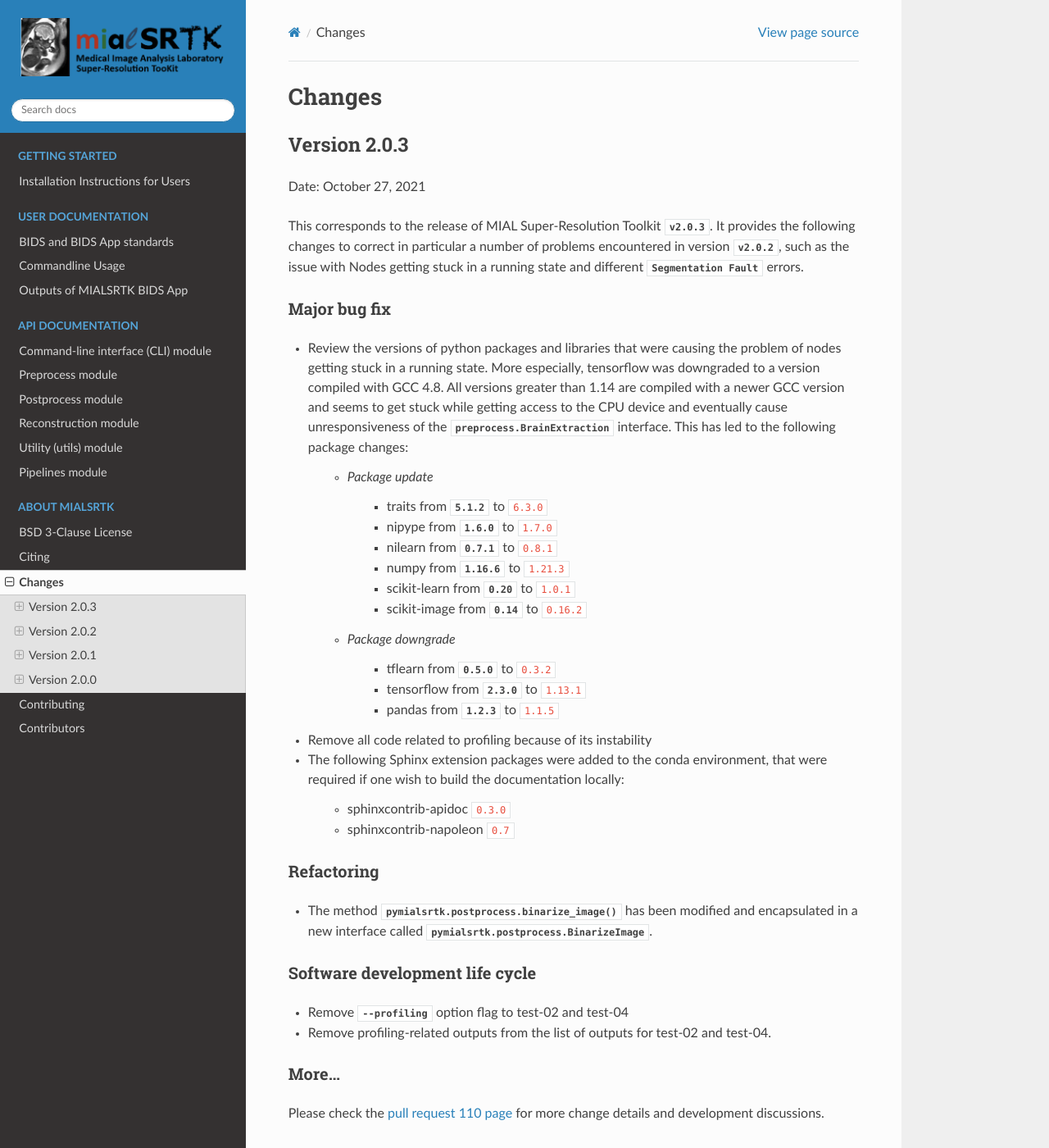
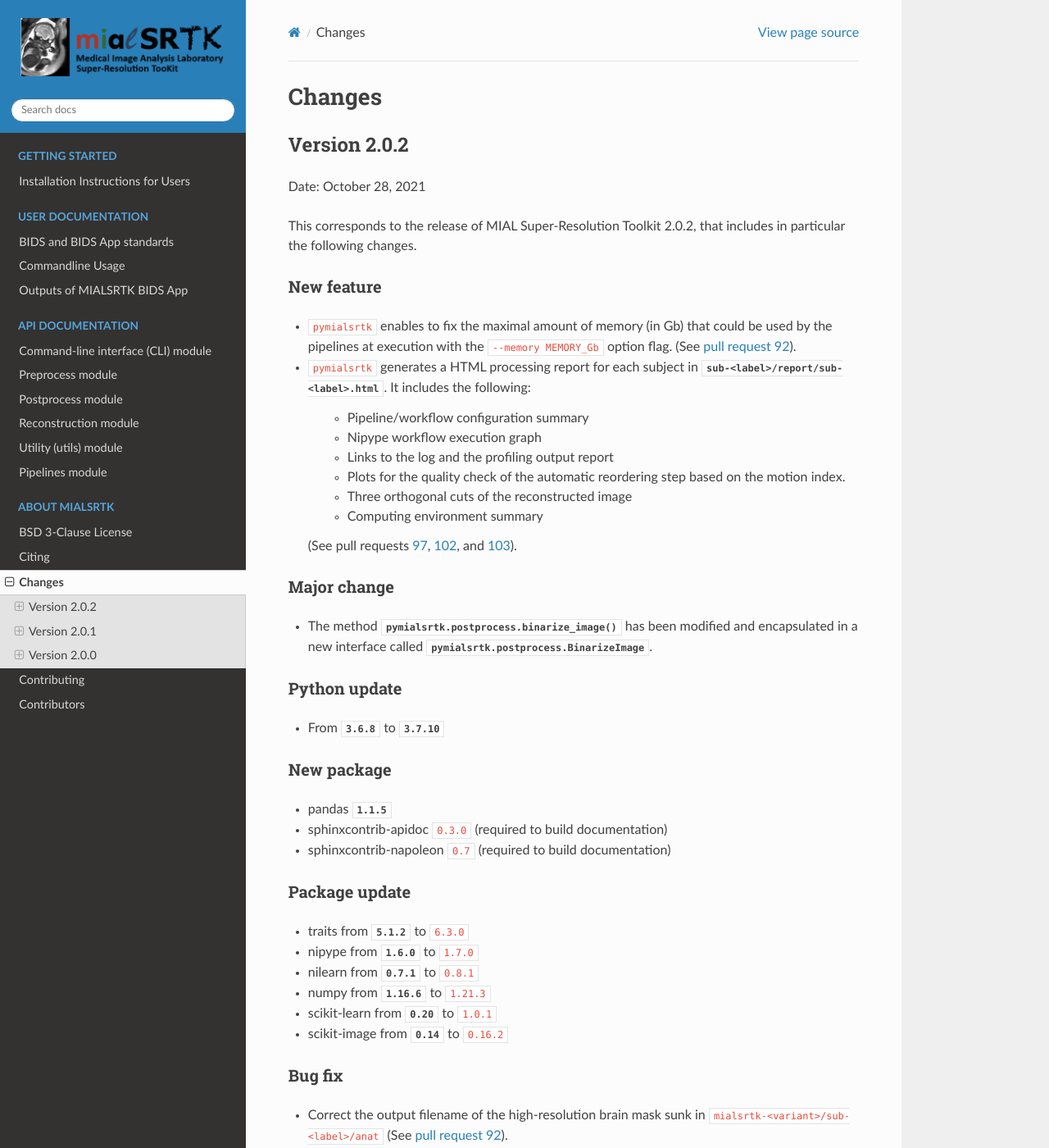
Before and after one commit to Medical-Image-Analysis-Laboratory/mialsuperresolutiontoolkit, a Sphinx documentation site: the page built from documentation/changes.rst, in a window 1280 px wide and 1400 px high. Shown: the whole window at 82% size. Built offline with Sphinx 7.4.7 and the Read the Docs theme 2.0.0, drawn with Linux system fonts in a browser that asks for light colours; the version number could not be read and is left out; some of the changed text lies outside the part shown.

Commit message:
VERSION: Correct version to 2.0.2

```diff
--- a/documentation/changes.rst
+++ b/documentation/changes.rst
@@ -3,81 +3,16 @@ Changes
 **************
 
 
-Version 2.0.3
---------------
-
-Date: October 27, 2021
-
-This corresponds to the release of MIAL Super-Resolution Toolkit `v2.0.3`. It provides the following
-changes to correct in particular a number of problems encountered in version `v2.0.2`, such as the
-issue with Nodes getting stuck in a running state and different `Segmentation Fault` errors.
-
-Major bug fix
-==============
-
-* Review the versions of python packages and libraries that were causing the problem of nodes getting stuck
-  in a running state. More especially, tensorflow was downgraded to a version compiled with GCC 4.8.
-  All versions greater than 1.14 are compiled with a newer GCC version and seems to get stuck while
-  getting access to the CPU device and eventually cause unresponsiveness of the
-  `preprocess.BrainExtraction` interface. This has led to the following package changes:
-
-    * *Package update*
-
-        * traits from `5.1.2` to ``6.3.0``
-        * nipype from `1.6.0` to ``1.7.0``
-        * nilearn from `0.7.1` to ``0.8.1``
-        * numpy from `1.16.6` to ``1.21.3``
-        * scikit-learn from `0.20` to ``1.0.1``
-        * scikit-image from `0.14` to ``0.16.2``
-
-    * *Package downgrade*
-
-        * tflearn from `0.5.0` to ``0.3.2``
-        * tensorflow from `2.3.0` to ``1.13.1``
-        * pandas from `1.2.3` to ``1.1.5``
-
-* Remove all code related to profiling because of its instability
-
-* The following Sphinx extension packages were added to the conda environment, that were required if one wish
-  to build the documentation locally:
-    * sphinxcontrib-apidoc ``0.3.0``
-    * sphinxcontrib-napoleon ``0.7``
-
-Refactoring
-============
-
-* The method `pymialsrtk.postprocess.binarize_image()` has been modified and encapsulated in a new interface
-  called `pymialsrtk.postprocess.BinarizeImage`.
-
-Software development life cycle
-================================
-
-* Remove `--profiling` option flag to test-02 and test-04
-* Remove profiling-related outputs from the list of outputs for test-02 and test-04.
-
-More...
-========
-
-Please check the `pull request 110 page <https://github.com/Medical-Image-Analysis-Laboratory/mialsuperresolutiontoolkit/pull/110>`_
-for more change details and development discussions.
-
-
 Version 2.0.2
 --------------
 
-Date: August 23, 2021
+Date: October 28, 2021
 
 This corresponds to the release of MIAL Super-Resolution Toolkit 2.0.2,
 that includes in particular the following changes.
 
 New feature
 =============
-
-- ``pymialsrtk`` enables to monitor resources (time, threads, memory) used by the
-  interface of the pipeline at execution with the ``--profiling`` option flag.
-  This includes the creation of a new module `pymialsrtk.utils.monitoring` that
-  includes all methods originating from Nipype and modified to support this task
-  (See `pull request 92 <https://github.com/Medical-Image-Analysis-Laboratory/mialsuperresolutiontoolkit/pull/92>`_).
 
 - ``pymialsrtk`` enables to fix the maximal amount of memory (in Gb) that could be used by the
   pipelines at execution with the ``--memory MEMORY_Gb`` option flag.
@@ -93,6 +28,12 @@ New feature
     - Computing environment summary
   (See pull requests `97 <https://github.com/Medical-Image-Analysis-Laboratory/mialsuperresolutiontoolkit/pull/97>`_, `102 <https://github.com/Medical-Image-Analysis-Laboratory/mialsuperresolutiontoolkit/pull/102>`_, and `103 <https://github.com/Medical-Image-Analysis-Laboratory/mialsuperresolutiontoolkit/pull/103>`_).
 
+Major change
+=============
+
+* The method `pymialsrtk.postprocess.binarize_image()` has been modified and encapsulated in a new interface
+  called `pymialsrtk.postprocess.BinarizeImage`.
+
 Python update
 ===============
 
@@ -101,17 +42,19 @@ Python update
 New package
 ==============
 
-* pandas `1.2.3`
+* pandas `1.1.5`
+* sphinxcontrib-apidoc ``0.3.0`` (required to build documentation)
+* sphinxcontrib-napoleon ``0.7`` (required to build documentation)
 
 Package update
 ===============
 
-* pip from `19.0.3` to `21.0.1`
-* numpy from `1.16.4` to `1.16.6`
-* tflearn from `0.3.2` to `0.5.0`
-* tensorflow from `1.13.1` to `2.3.0`
-* tensorflow-estimator from `1.13.0` to `2.3.0`
-* tensorboard from `1.13.1` to `2.3.0`
+* traits from `5.1.2` to ``6.3.0``
+* nipype from `1.6.0` to ``1.7.0``
+* nilearn from `0.7.1` to ``0.8.1``
+* numpy from `1.16.6` to ``1.21.3``
+* scikit-learn from `0.20` to ``1.0.1``
+* scikit-image from `0.14` to ``0.16.2``
 
 Bug fix
 ========
@@ -120,16 +63,29 @@ Bug fix
   in ``mialsrtk-<variant>/sub-<label>/anat``
   (See `pull request 92 <https://github.com/Medical-Image-Analysis-Laboratory/mialsuperresolutiontoolkit/pull/92>`_).
 
-Software development life cycle
-================================
+* The following Sphinx extension packages were added to the conda environment, that were required if one wish
+  to build the documentation locally:
+    * sphinxcontrib-apidoc ``0.3.0``
+    * sphinxcontrib-napoleon ``0.7``
 
-* Add `--profiling` option flag to test-02 and test-04
-  (See `pull request 92 <https://github.com/Medical-Image-Analysis-Laboratory/mialsuperresolutiontoolkit/pull/92>`_).
+* ``mialsrtkImageReconstruction`` updates the reference image used for
+  slice-to-volume registration using the high-resolution image reconstructed
+  by SDI at the previous iteration.
+
+Note
+====
+
+It was not possible to update the version of tensorflow for the moment.
+All versions of tensorflow greater than 1.14 are in fact compiled with
+a version of GCC much more recent than the one available in Ubuntu 14.04.
+This seems to cause unresponsiveness of the `preprocess.BrainExtraction`
+interface node which can get stuck while getting access to the CPU device.
 
 More...
 ========
 
 Please check `pull request 70 <https://github.com/Medical-Image-Analysis-Laboratory/mialsuperresolutiontoolkit/pull/70>`_
+and  `pull request 110 <https://github.com/Medical-Image-Analysis-Laboratory/mialsuperresolutiontoolkit/pull/110>`_
 for more change details and development discussions.
 
 
```
Also changed, not shown: 5 other files.
